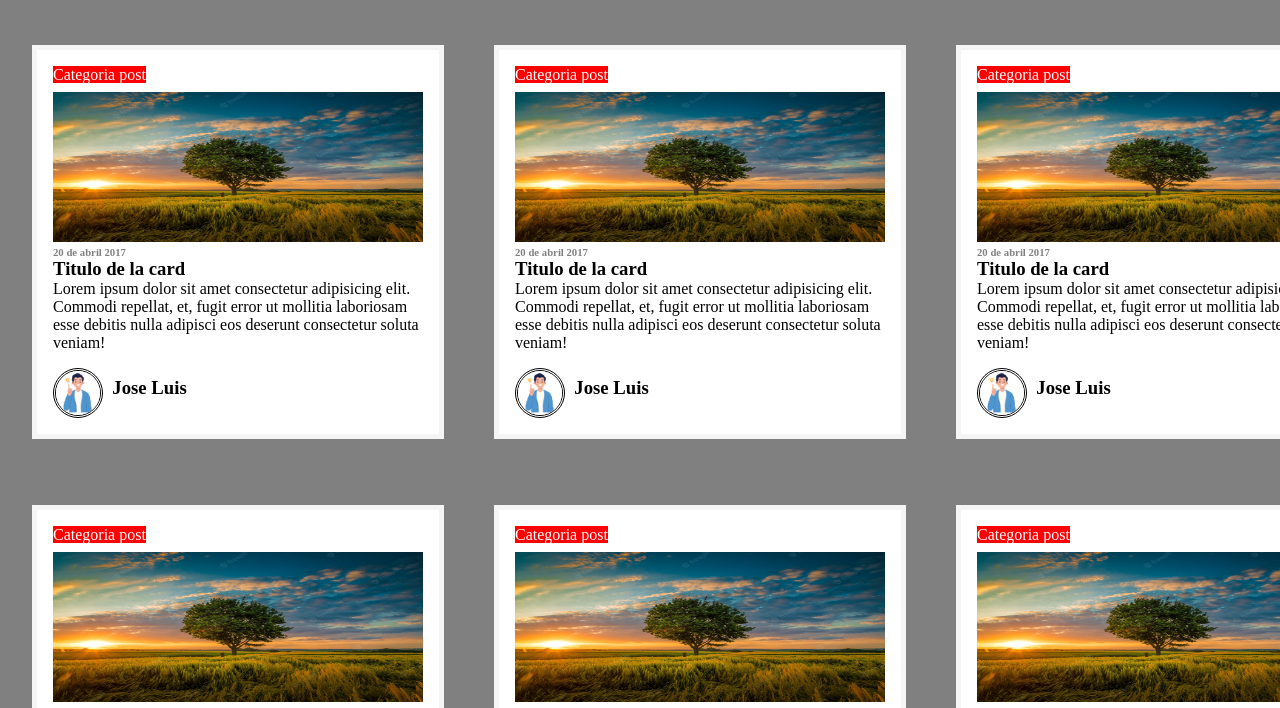
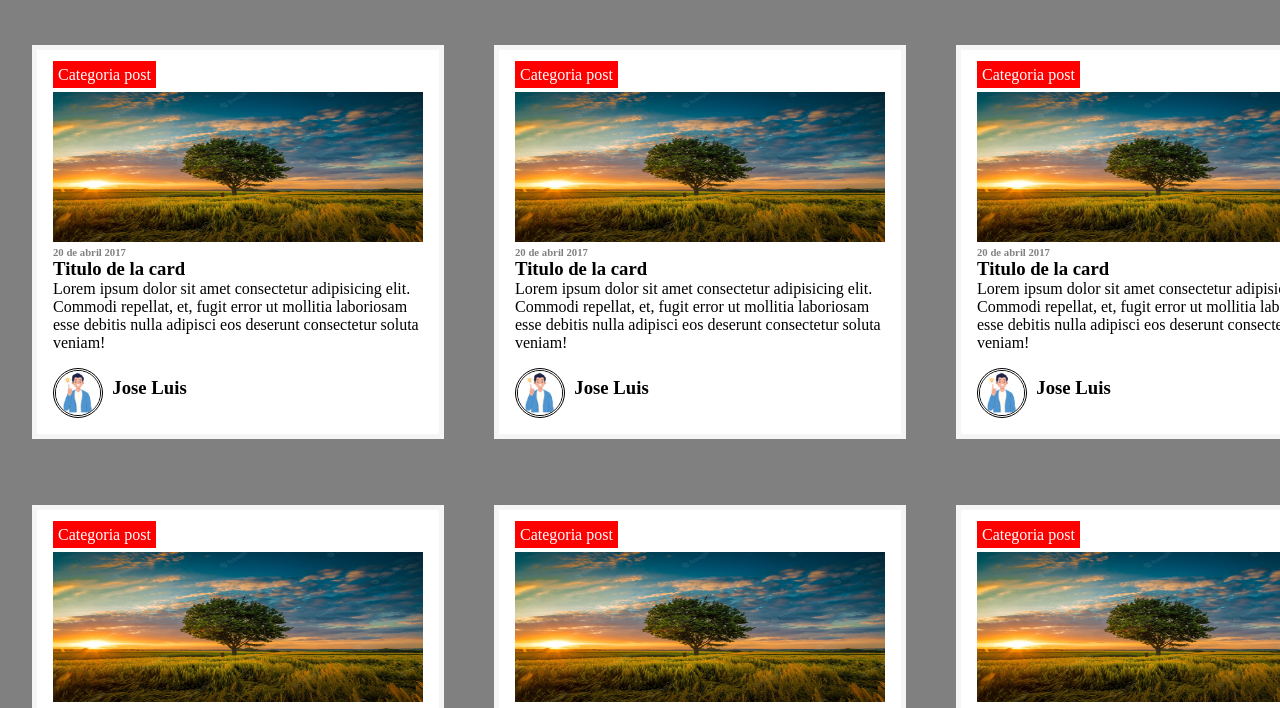
Before and after one commit to srtalucy/mowmo, a plain HTML site: page index.html in a window 1280 px wide. Shown: the part 72-780 px from the top of the page. Drawn offline with Linux system fonts and the light colour scheme.

Commit message:
Pequeños cambios

```diff
--- a/style.css
+++ b/style.css
@@ -91,7 +91,7 @@ main div:hover{
 }
 main div span{
     background-color: red;
-
+  border: 5px solid red;
     color: white;
 
 
```
Also changed, not shown: index.html (+1 -1 lines).
